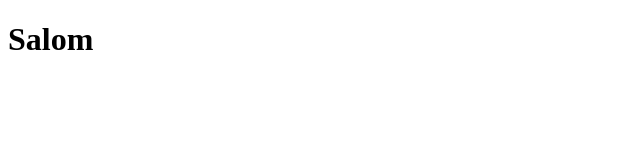
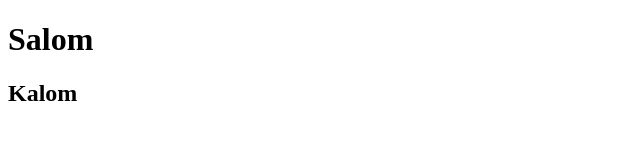
Before and after one commit to Muminniyoz/shifo, a plain HTML site: page index.html in a window 1280 px wide. Shown: the whole page, without its empty margins (0-640 px from the left). Drawn offline with Linux system fonts and the light colour scheme.

Commit message:
kalom yozdim

```diff
--- a/index.html
+++ b/index.html
@@ -8,5 +8,6 @@
 </head>
 <body>
     <h1>Salom</h1>
+    <h2>Kalom</h2>
 </body>
 </html>
```
